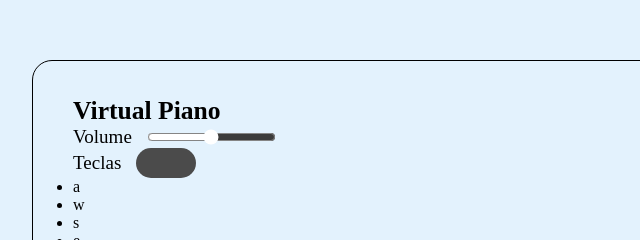
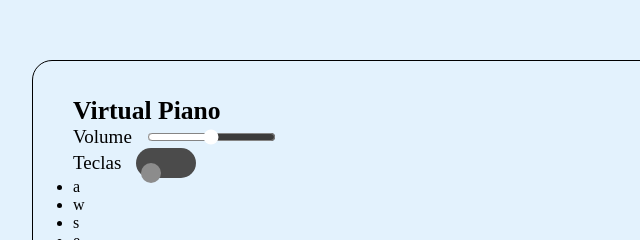
Before and after one commit to evelyt/piano, a plain HTML site: page index.html in a window 1280 px wide. Shown: the part 110-350 px from the top of the page, 218-858 px from the left. Drawn offline with Linux system fonts and the light colour scheme.

Commit message:
botao de ativacao de teclas

```diff
--- a/src/styles/main.css
+++ b/src/styles/main.css
@@ -29,10 +29,23 @@ header h2 {
     accent-color: #fff;
 }
 .keys-check input{
+    content: "";
     width: 60px;
     height: 30px;
     appearance: none;
     border-radius: 30px;
     background-color: #4b4b4b;
     cursor: pointer;
+    position: relative;
 }
+
+.keys-check input::before{
+    content: "";
+    width: 20px;
+    height: 20px;
+    top: 50%;
+    left: 0.3rem;
+    background-color: #8c8c8c;
+    border-radius: inherit;
+    position: absolute;
+}
```
